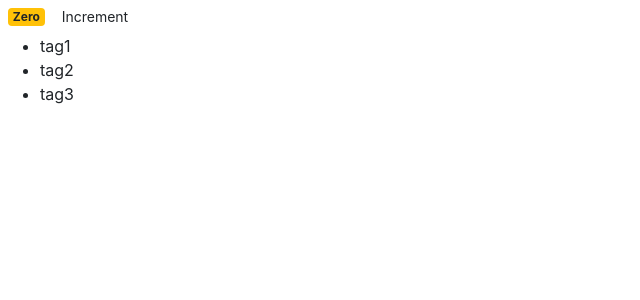
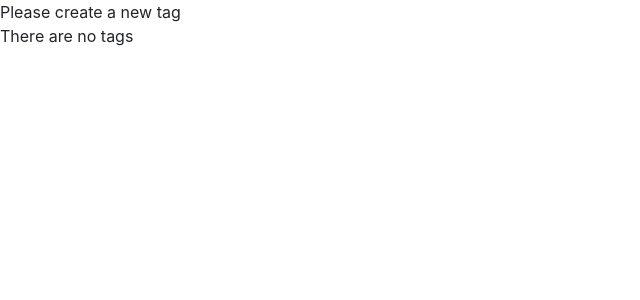
Before and after one commit to KamoGuy/ReactPrac, a React (Create React App) app in the folder counter-app/: page / in a window 1280 px wide. Shown: the top 300 px of the page, without its empty margins (0-640 px from the left). Built offline with nearby package versions, Linux system fonts and the light colour scheme.

Commit message:
Conditional rendering

```diff
--- a/counter-app/src/components/counter.jsx
+++ b/counter-app/src/components/counter.jsx
@@ -3,42 +3,29 @@
 class Counter extends Component {
   state = {
     count: 0,
-    tags: ['tag1', 'tag2', 'tag3']
+    tags: []
 
   };
 
-  /*style ={
-    fontSize: 50,
-    fontWeight: 'bold'
-  };*/
+  renderTags(){
+    if (this.state.tags.length === 0) return <p>There are no tags</p>;
+
+    return <ul>
+    {this.state.tags.map(tag => <li key={tag}>{tag}</li>)}
+  </ul>;
+  }
+
   render() {
-    //best to use className to do formatiing
-
-    /* can get the classes with a variable or just call the method directly in the brackets
-    let classes = this.getBadgeClasses();*/
 
     return (
       <React.Fragment>
-        <span className= {this.getBadgeClasses()}>{this.formatCount()}</span>
-        <button className='btn btn-secoundary btn-sm'>Increment</button>
-        <ul>
-          {this.state.tags.map(tag => <li key={tag}>{tag}</li>)}
-        </ul>
+        {this.state.tags.length === 0 && "Please create a new tag"}
+        {this.renderTags()}
       </React.Fragment>
     );
   }
 
-  getBadgeClasses() {
-    let classes = 'badge m-2 badge-';
-    classes += (this.state.count === 0) ? 'warning' : 'primary';
-    return classes;
-  }
 
-  formatCount(){
-    const { count } = this.state;
-
-    return count === 0 ? 'Zero' : count;
-  }
 }
 
 export default Counter
```
